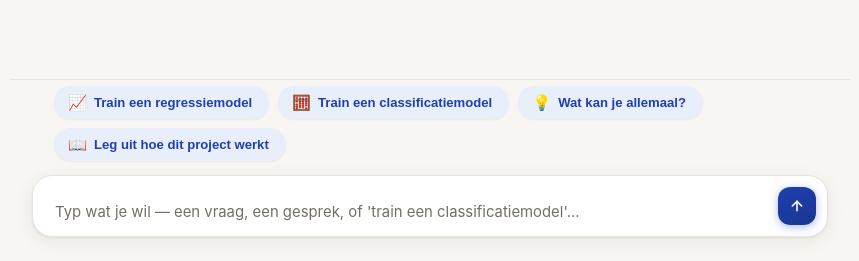
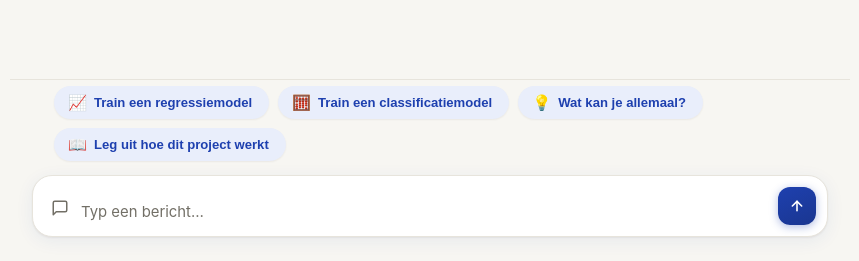
Before and after one commit to Giovanni127714/jax, a Flask app: page / in a window 1280 px wide. Shown: the part 539-800 px from the top of the page, without its empty margins (210-1069 px from the left). Run offline with Flask 3, Linux system fonts and the light colour scheme; the visitor is signed in with stand-in values (Sample User, id 1); data that the repository does not hold is empty.

Commit message:
feat: polish the composer bar further
- Add a chat-bubble icon inside the composer that tints accent-blue
  on focus, and shorten the placeholder text
- Give the composer a subtle ambient accent-tinted shadow even when
  not focused, so it doesn't look flat next to the tinted chips

```diff
--- a/webapp/static/css/style.css
+++ b/webapp/static/css/style.css
@@ -289,15 +289,24 @@ body {
   background: var(--surface);
   border: 1px solid var(--border);
   border-radius: 20px;
-  padding: 11px 11px 11px 20px;
-  box-shadow: 0 4px 18px rgba(20, 20, 15, 0.07), var(--shadow-sm);
+  padding: 11px 11px 11px 18px;
+  box-shadow: 0 4px 18px color-mix(in srgb, var(--accent) 7%, transparent), var(--shadow-sm);
   transition: border-color 0.18s ease, box-shadow 0.18s ease, transform 0.18s ease;
 }
 .composer:focus-within {
   border-color: var(--accent);
-  box-shadow: 0 0 0 4px var(--accent-soft), 0 8px 22px color-mix(in srgb, var(--accent) 14%, transparent);
+  box-shadow: 0 0 0 4px var(--accent-soft), 0 10px 26px color-mix(in srgb, var(--accent) 18%, transparent);
   transform: translateY(-1px);
 }
+.composer-icon {
+  width: 18px;
+  height: 18px;
+  color: var(--text-muted);
+  flex-shrink: 0;
+  margin-bottom: 8px;
+  transition: color 0.18s ease;
+}
+.composer:focus-within .composer-icon { color: var(--accent); }
 .composer textarea {
   flex: 1;
   border: none;
--- a/webapp/templates/index.html
+++ b/webapp/templates/index.html
@@ -36,10 +36,13 @@
     <div class="composer-area">
       <div class="chips" id="chips"></div>
       <form id="composer-form" class="composer">
+        <svg class="composer-icon" viewBox="0 0 24 24" fill="none" stroke="currentColor" stroke-width="2" stroke-linecap="round" stroke-linejoin="round">
+          <path d="M21 15a2 2 0 0 1-2 2H7l-4 4V5a2 2 0 0 1 2-2h14a2 2 0 0 1 2 2z" />
+        </svg>
         <textarea
           id="composer-input"
           rows="1"
-          placeholder="Typ wat je wil &mdash; een vraag, een gesprek, of 'train een classificatiemodel'…"
+          placeholder="Typ een bericht…"
         ></textarea>
         <button type="submit" id="send-btn" class="send-btn" aria-label="Verstuur">
           <svg viewBox="0 0 24 24" fill="none" stroke="currentColor" stroke-width="2.4" stroke-linecap="round" stroke-linejoin="round">
```
